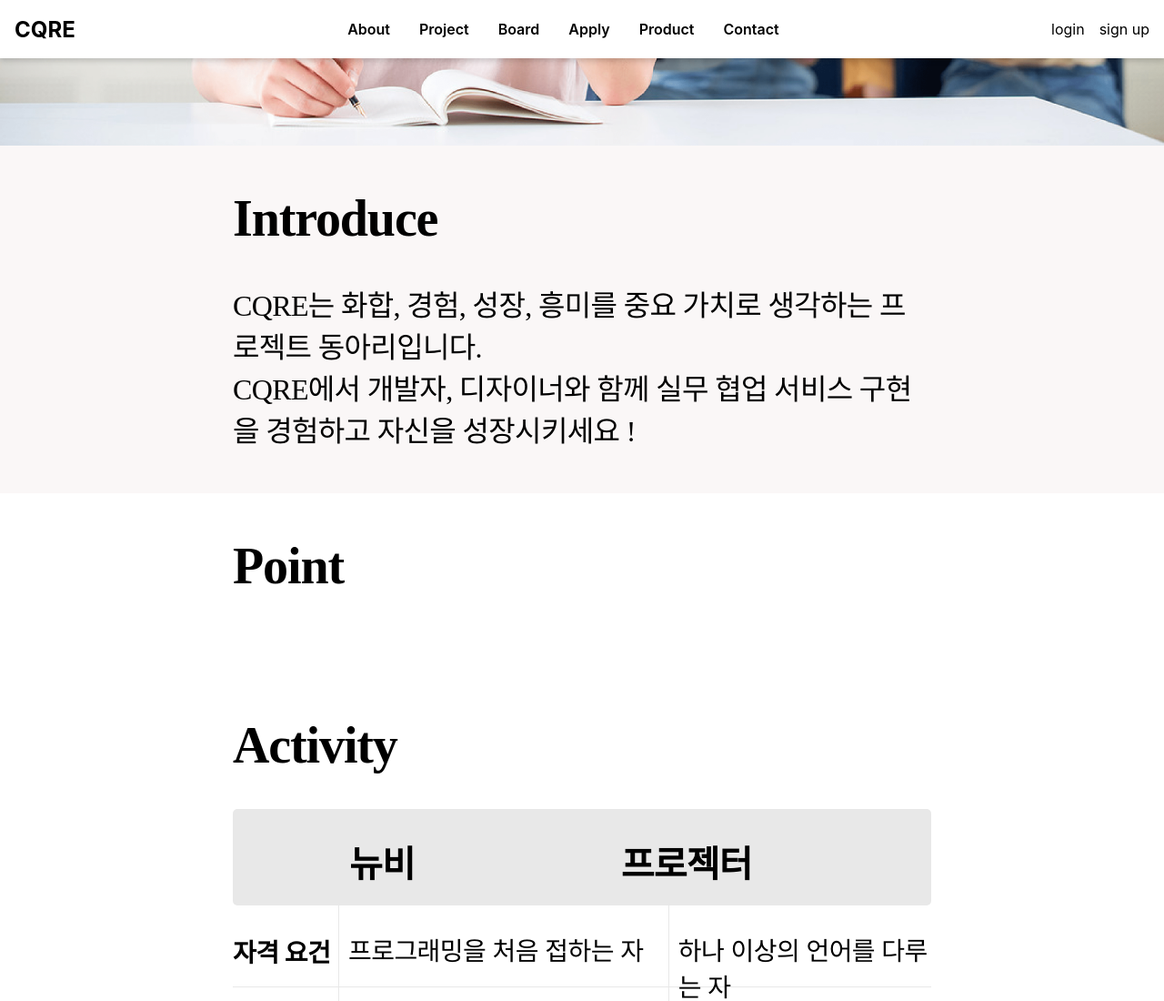
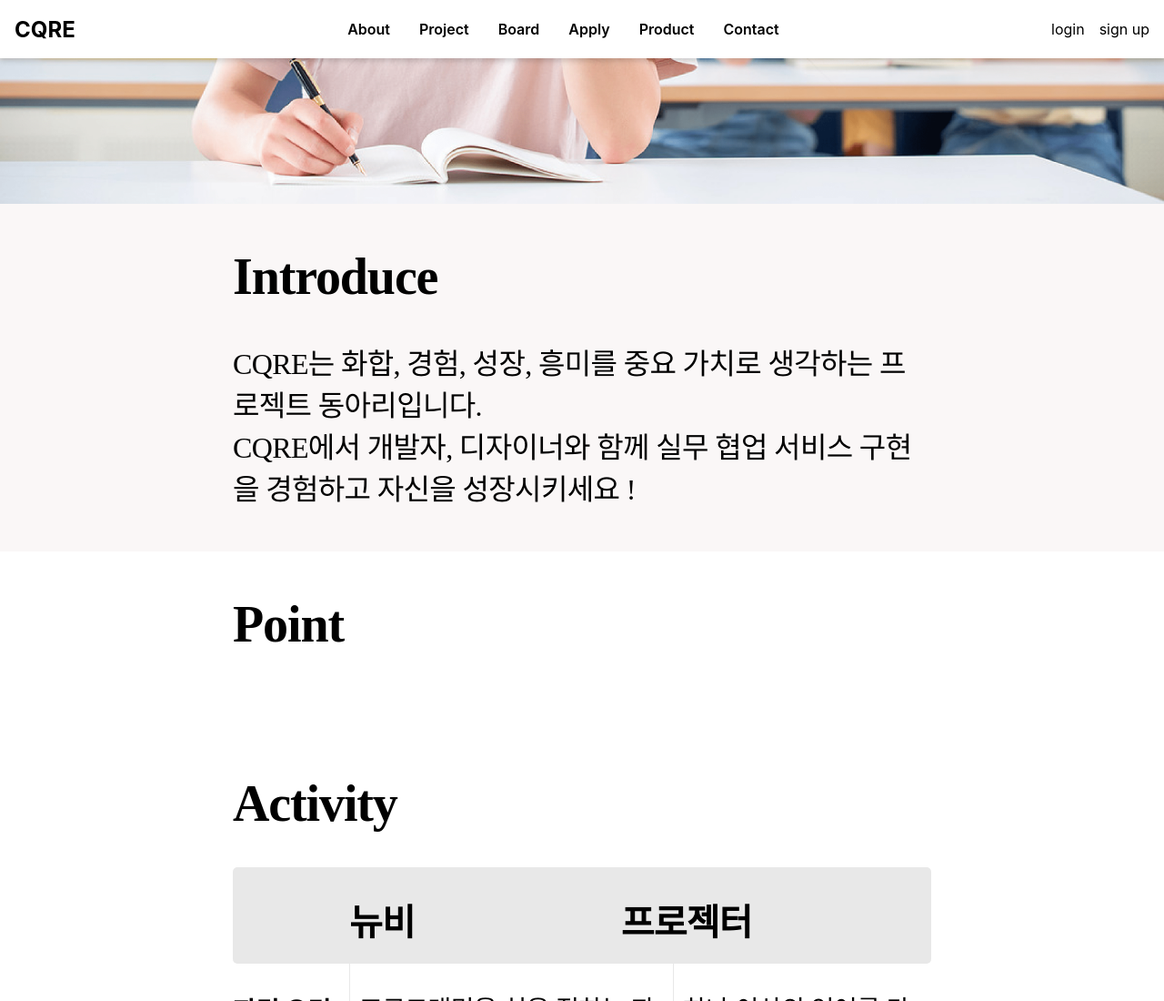
Before and after one commit to Lazyboness/cqre-client, a React (Create React App) app: page /about in a window 1280 px wide. Shown: the top 1100 px of the page at 91% size. Built offline with nearby package versions, Linux system fonts and the light colour scheme.

Commit message:
헤더 에러 업데이트

```diff
--- a/src/components/Header.jsx
+++ b/src/components/Header.jsx
@@ -44,7 +44,7 @@ export default function Header() {
 }
 
 const HeaderBlock = styled.div`
-  position: fixed;
+  position: relative;
   left: 0px;
   right: 0px;
   top: 0px;
--- a/src/pages/AboutPage.jsx
+++ b/src/pages/AboutPage.jsx
@@ -258,7 +258,7 @@ const ExamSection = styled.div`
 `;
 
 const ExamLogo = styled.span`
-  width: 95px;
+  width: 110px;
   height: 33px;
   font-family: PretendardVariable;
   font-size: 28px;
@@ -279,7 +279,7 @@ const ActivityFirstSection = styled.div`
 `;
 
 const ActivityFirstLogo = styled.div`
-  width: 116px;
+  width: 135px;
   height: 33px;
   font-family: PretendardVariable;
   font-size: 28px;
```
Also changed, not shown: 1 other file (tests, documents, lock files or other folders).
